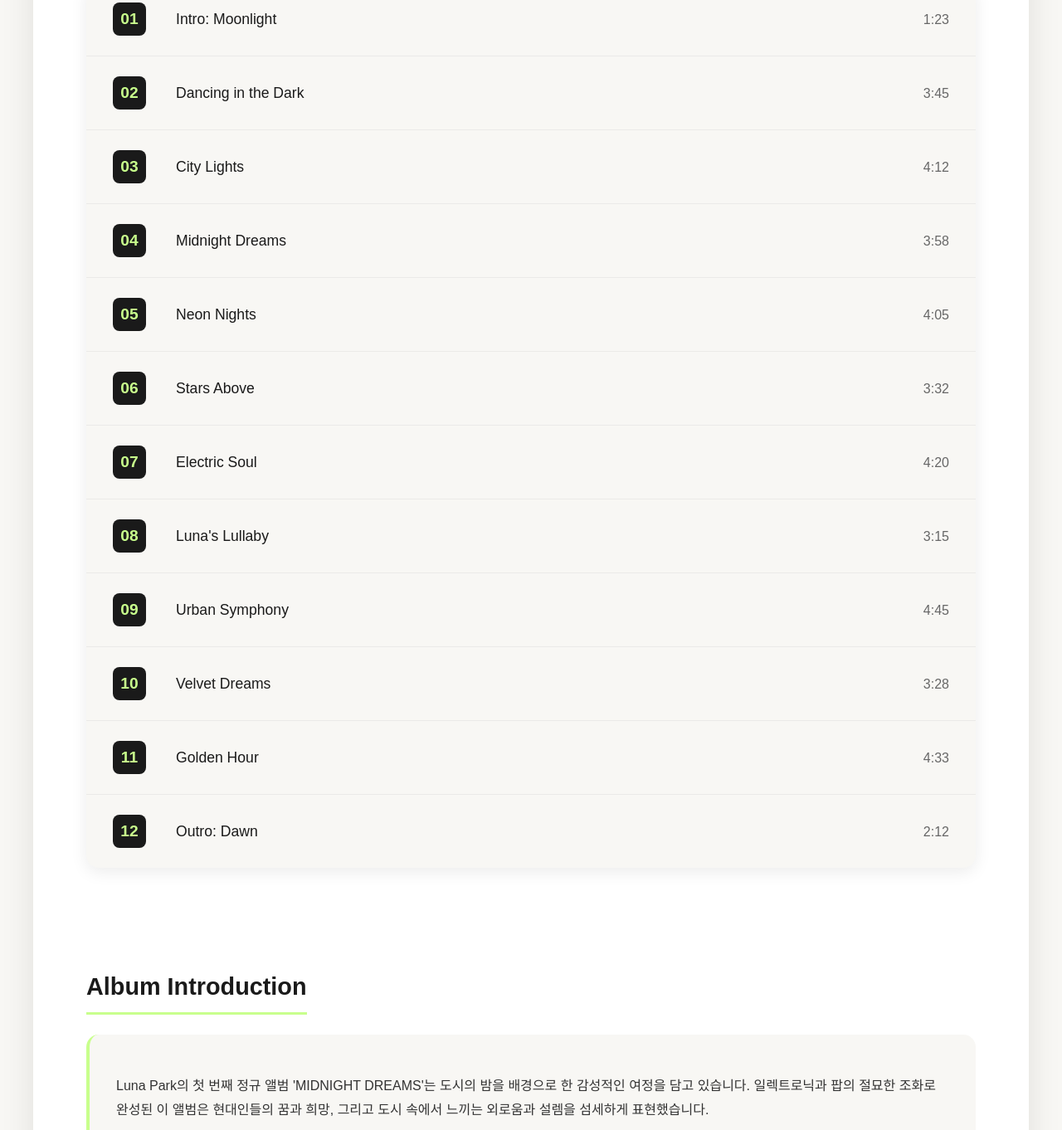
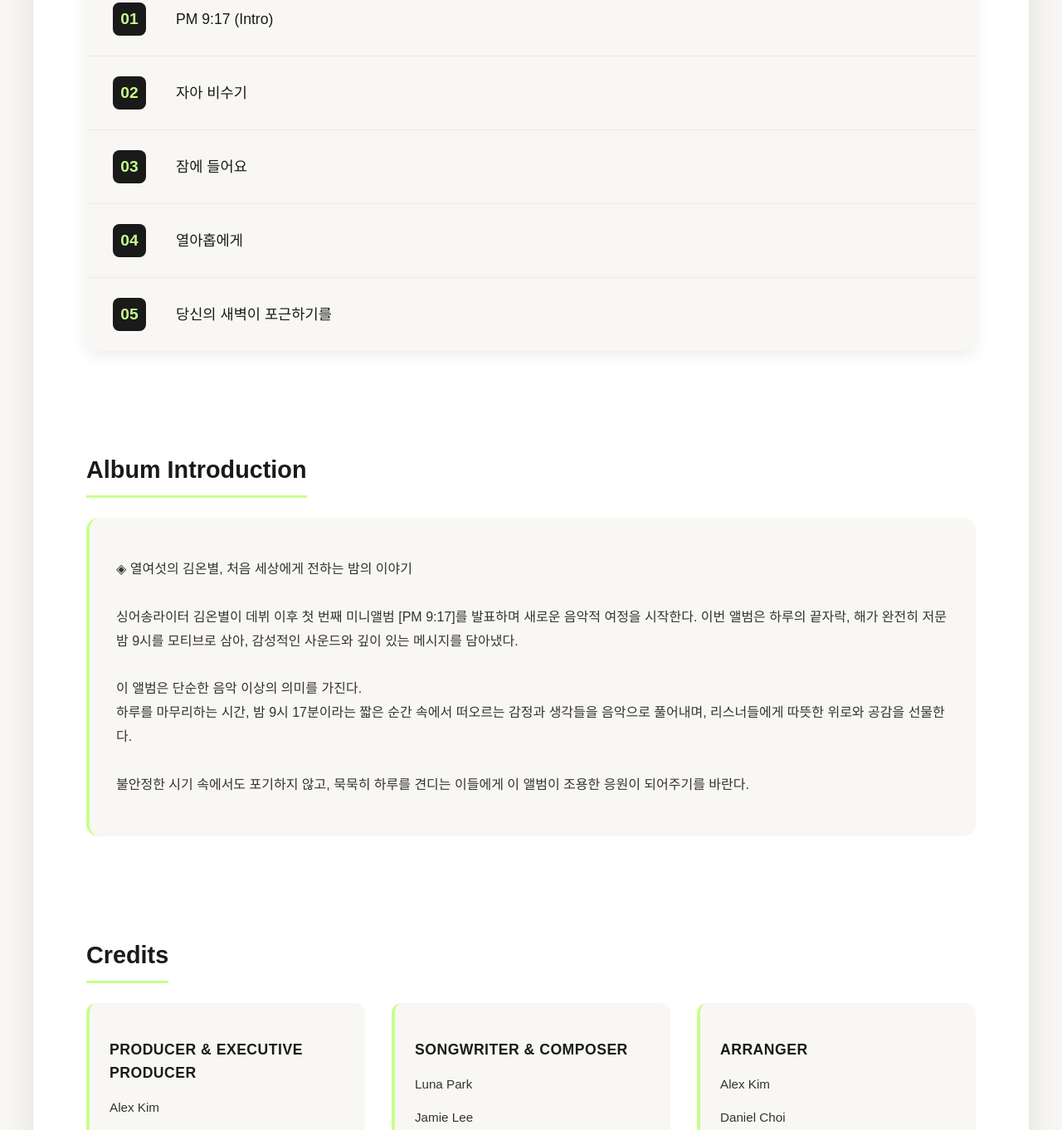
Before and after one commit to onbyul/albumdatabase, a plain HTML site: page 1.html in a window 1280 px wide. Shown: the part 1068-2430 px from the top of the page at 83% size. Drawn offline with Linux system fonts and the light colour scheme; a web font is replaced by a local one.

Commit message:
Update 1.html

````diff
--- a/1.html
+++ b/1.html
@@ -328,8 +328,8 @@
 <body>
     <div class="container">
         <header class="header">
-            <h1 class="album-title">MIDNIGHT DREAMS</h1>
-            <p class="artist-name">Luna Park</p>
+            <h1 class="album-title">PM 9:17</h1>
+            <p class="artist-name">Onbyul</p>
         </header>
 
 ```
@@ -342,19 +342,19 @@
             <div class="info-grid">
                 <div class="info-item">
                     <div class="info-label">유형</div>
-                    <div class="info-value">정규 1집</div>
+                    <div class="info-value">미니 1집</div>
                 </div>
                 <div class="info-item">
                     <div class="info-label">유통사</div>
-                    <div class="info-value">Dreamy Records</div>
+                    <div class="info-value">SeedM</div>
                 </div>
                 <div class="info-item">
                     <div class="info-label">재생시간</div>
-                    <div class="info-value">42분 18초</div>
+                    <div class="info-value">13분 18초</div>
                 </div>
                 <div class="info-item">
                     <div class="info-label">트랙 수</div>
-                    <div class="info-value">12곡</div>
+                    <div class="info-value">5곡</div>
                 </div>
             </div>
         </div>
@@ -364,63 +364,23 @@
             <div class="tracklist">
                 <div class="track">
                     <div class="track-number">01</div>
-                    <div class="track-title">Intro: Moonlight</div>
-                    <div class="track-duration">1:23</div>
+                    <div class="track-title">PM 9:17 (Intro)</div>
                 </div>
                 <div class="track">
                     <div class="track-number">02</div>
-                    <div class="track-title">Dancing in the Dark</div>
-                    <div class="track-duration">3:45</div>
+                    <div class="track-title">자아 비수기</div>
                 </div>
                 <div class="track">
                     <div class="track-number">03</div>
-                    <div class="track-title">City Lights</div>
-                    <div class="track-duration">4:12</div>
+                    <div class="track-title">잠에 들어요</div>
                 </div>
                 <div class="track">
                     <div class="track-number">04</div>
-                    <div class="track-title">Midnight Dreams</div>
-                    <div class="track-duration">3:58</div>
+                    <div class="track-title">열아홉에게</div>
                 </div>
                 <div class="track">
                     <div class="track-number">05</div>
-                    <div class="track-title">Neon Nights</div>
-                    <div class="track-duration">4:05</div>
-                </div>
-                <div class="track">
-                    <div class="track-number">06</div>
-                    <div class="track-title">Stars Above</div>
-                    <div class="track-duration">3:32</div>
-                </div>
-                <div class="track">
-                    <div class="track-number">07</div>
-                    <div class="track-title">Electric Soul</div>
-                    <div class="track-duration">4:20</div>
-                </div>
-                <div class="track">
-                    <div class="track-number">08</div>
-                    <div class="track-title">Luna's Lullaby</div>
-                    <div class="track-duration">3:15</div>
-                </div>
-                <div class="track">
-                    <div class="track-number">09</div>
-                    <div class="track-title">Urban Symphony</div>
-                    <div class="track-duration">4:45</div>
-                </div>
-                <div class="track">
-                    <div class="track-number">10</div>
-                    <div class="track-title">Velvet Dreams</div>
-                    <div class="track-duration">3:28</div>
-                </div>
-                <div class="track">
-                    <div class="track-number">11</div>
-                    <div class="track-title">Golden Hour</div>
-                    <div class="track-duration">4:33</div>
-                </div>
-                <div class="track">
-                    <div class="track-number">12</div>
-                    <div class="track-title">Outro: Dawn</div>
-                    <div class="track-duration">2:12</div>
+                    <div class="track-title">당신의 새벽이 포근하기를</div>
                 </div>
             </div>
         </div>
@@ -428,9 +388,14 @@
         <div class="album-description">
             <h2 class="section-title">Album Introduction</h2>
             <div class="description-content">
-                <p>Luna Park의 첫 번째 정규 앨범 'MIDNIGHT DREAMS'는 도시의 밤을 배경으로 한 감성적인 여정을 담고 있습니다. 일렉트로닉과 팝의 절묘한 조화로 완성된 이 앨범은 현대인들의 꿈과 희망, 그리고 도시 속에서 느끼는 외로움과 설렘을 섬세하게 표현했습니다.</p>
-
-                <p>타이틀곡 'Midnight Dreams'를 비롯해 총 12곡으로 구성된 이번 앨범은 Luna Park만의 독특한 음악적 색깔을 보여주며, 리스너들에게 밤하늘 아래에서 느끼는 특별한 감정들을 선사합니다. 각 트랙마다 다른 이야기를 담고 있어 앨범 전체를 들으면 하나의 완성된 영화를 본 듯한 느낌을 받을 수 있습니다.</p>
+                <p>◈ 열여섯의 김온별, 처음 세상에게 전하는 밤의 이야기
+<br>
+<br>싱어송라이터 김온별이 데뷔 이후 첫 번째 미니앨범 [PM 9:17]를 발표하며 새로운 음악적 여정을 시작한다. 이번 앨범은 하루의 끝자락, 해가 완전히 저문 밤 9시를 모티브로 삼아, 감성적인 사운드와 깊이 있는 메시지를 담아냈다.
+<br>
+<br>이 앨범은 단순한 음악 이상의 의미를 가진다.
+<br>하루를 마무리하는 시간, 밤 9시 17분이라는 짧은 순간 속에서 떠오르는 감정과 생각들을 음악으로 풀어내며, 리스너들에게 따뜻한 위로와 공감을 선물한다.
+<br>
+<br>불안정한 시기 속에서도 포기하지 않고, 묵묵히 하루를 견디는 이들에게 이 앨범이 조용한 응원이 되어주기를 바란다.</p>
             </div>
         </div>
 
````
